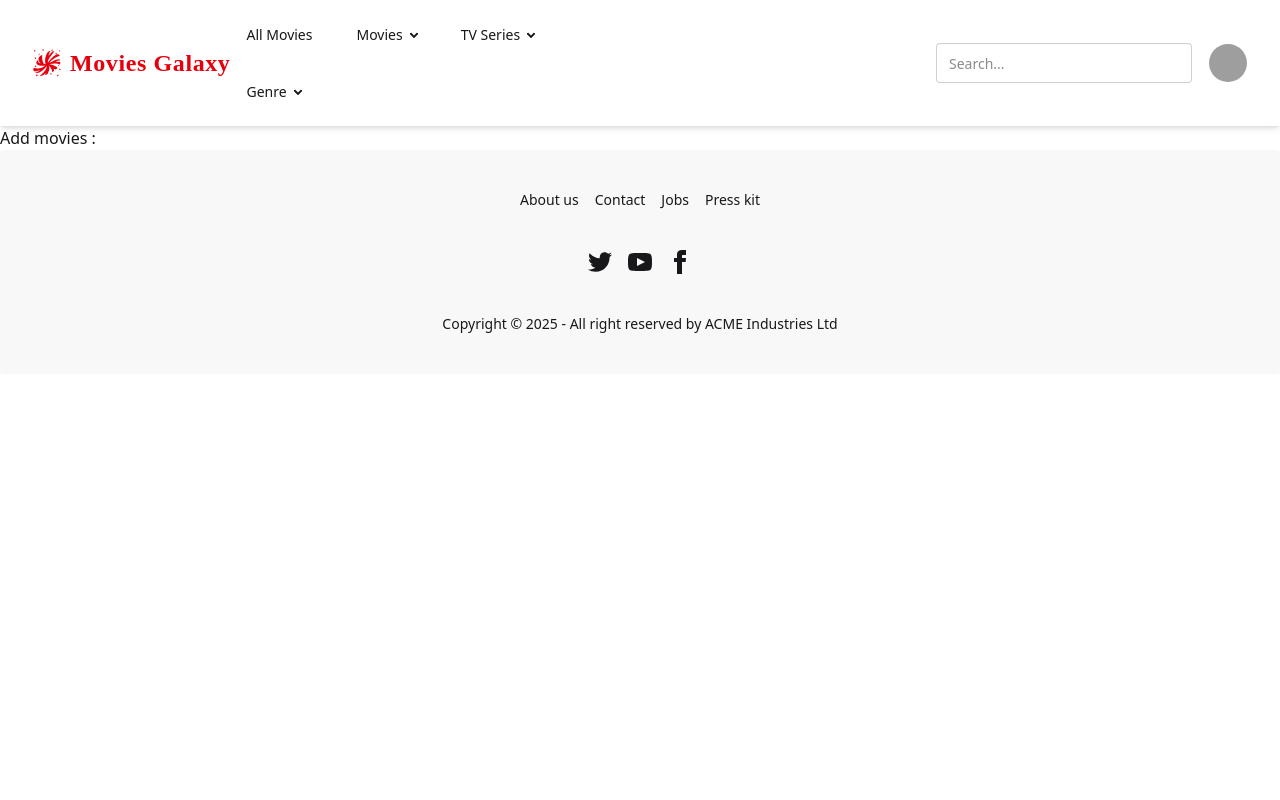
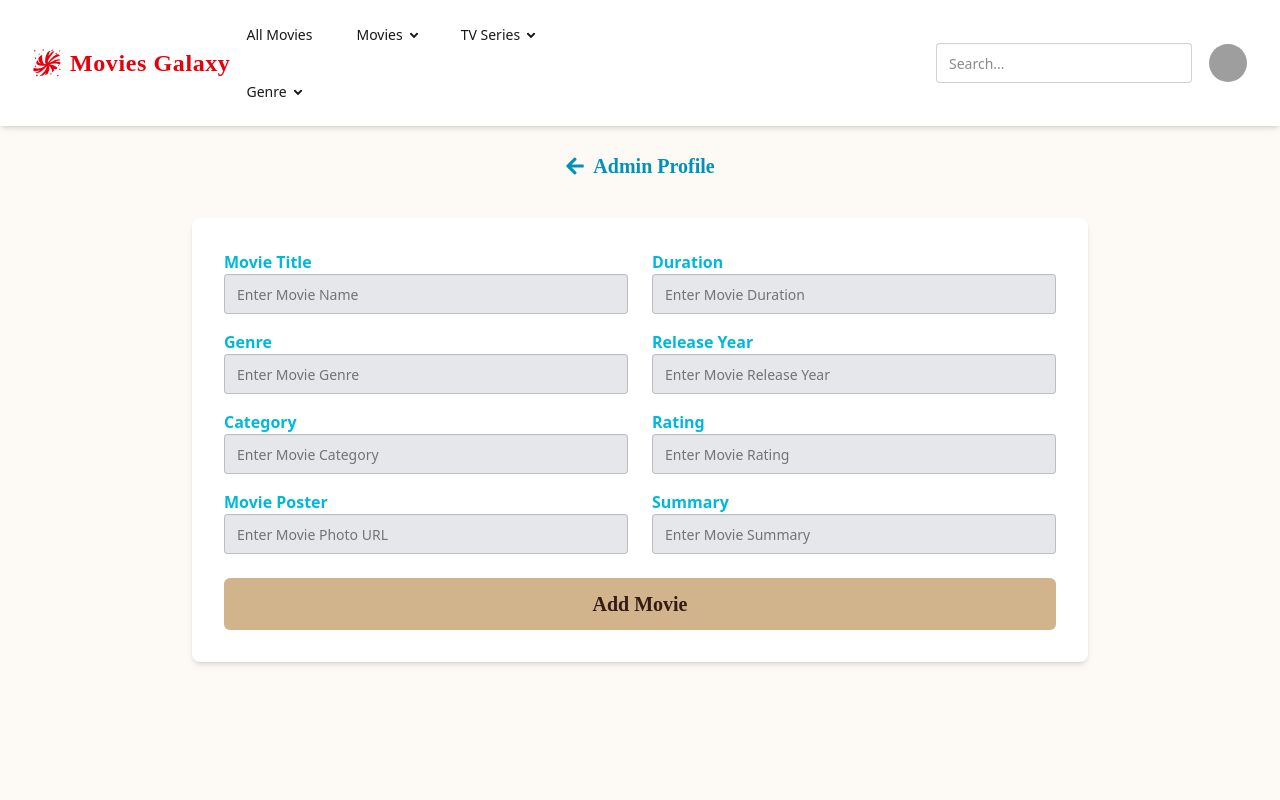
Before and after one commit to Amitkumersarkar/Movies-Galaxy, a React (Vite) app: page /addMovies in a window 1280 px wide. Shown: the top 800 px of the page. Built offline with nearby package versions, Linux system fonts and the light colour scheme; grey boxes are pictures that could not be loaded.

Commit message:
added add movies from

```diff
--- a/src/Pages/AddMovies.jsx
+++ b/src/Pages/AddMovies.jsx
@@ -1,8 +1,122 @@
+import { FaArrowLeft } from "react-icons/fa";
+import { NavLink } from "react-router-dom";
 
 const AddMovies = () => {
+    const handleSubmit = (e) => {
+
+    }
     return (
-        <div>
-            <h2>Add movies : </h2>
+        <div className=" bg-[#FDF9F4] min-h-screen flex flex-col items-center p-5">
+            {/* Back Button */}
+            <NavLink to="/profile">
+                <button
+                    className="btn btn-ghost text-xl bg-transparent text-cyan-600 mb-8 flex items-center gap-2"
+                    style={{ fontFamily: "Rancho, cursive" }}
+                >
+                    <FaArrowLeft />Admin Profile
+                </button>
+            </NavLink>
+            <form
+                onSubmit={handleSubmit}
+                className="w-full max-w-4xl bg-white p-8 rounded-lg shadow-md"
+            >
+                <div className="grid grid-cols-1 md:grid-cols-2 gap-6">
+                    {/* Left Column */}
+                    <div className="flex flex-col gap-4">
+                        <div>
+                            <label className="label text-cyan-500 font-semibold">Movie Title</label>
+                            <input
+                                name="title"
+                                type="text"
+                                placeholder="Enter Movie Name"
+                                className="input input-bordered bg-gray-200 text-black w-full"
+                            />
+                        </div>
+
+                        <div>
+                            <label className="label text-cyan-500 font-semibold">Genre</label>
+                            <input
+                                name="genre"
+                                type="text"
+                                placeholder="Enter Movie Genre "
+                                className="input input-bordered bg-gray-200 text-black w-full"
+                            />
+                        </div>
+
+                        <div>
+                            <label className="label text-cyan-500 font-semibold">Category</label>
+                            <input
+                                name="category"
+                                type="text"
+                                placeholder="Enter Movie Category"
+                                className="input input-bordered bg-gray-200 text-black w-full"
+                            />
+                        </div>
+
+                        <div>
+                            <label className="label text-cyan-500 font-semibold">Movie Poster</label>
+                            <input
+                                name="photo"
+                                type="text"
+                                placeholder="Enter Movie Photo URL"
+                                className="input input-bordered bg-gray-200 text-black w-full"
+                            />
+                        </div>
+                    </div>
+
+                    {/* Right Column */}
+                    <div className="flex flex-col gap-4">
+                        <div>
+                            <label className="label text-cyan-500 font-semibold"> Duration</label>
+                            <input
+                                name=" duration"
+                                type="text"
+                                placeholder="Enter Movie Duration"
+                                className="input input-bordered bg-gray-200 text-black w-full"
+                            />
+                        </div>
+
+                        <div>
+                            <label className="label text-cyan-500 font-semibold">Release Year</label>
+                            <input
+                                name="year"
+                                type="text"
+                                placeholder="Enter Movie Release Year "
+                                className="input input-bordered bg-gray-200 text-black w-full"
+                            />
+                        </div>
+
+                        <div>
+                            <label className="label text-cyan-500 font-semibold">Rating</label>
+                            <input
+                                name="rating"
+                                type="text"
+                                placeholder="Enter Movie Rating"
+                                className="input input-bordered bg-gray-200 text-black w-full"
+                            />
+                        </div>
+
+                        <div>
+                            <label className="label text-cyan-500 font-semibold">Summary</label>
+                            <input
+                                name="summary"
+                                type="text"
+                                placeholder="Enter Movie Summary"
+                                className="input input-bordered bg-gray-200 text-black w-full"
+                            />
+                        </div>
+                    </div>
+                </div>
+
+                {/* Submit Button */}
+                <button
+                    type="submit"
+                    className="mt-6 w-full py-3 bg-[#D2B48C] text-[#331A15] text-xl font-semibold rounded-md hover:bg-[#c9a77b] transition-colors"
+                    style={{ fontFamily: "Rancho, cursive" }}
+                >
+                    Add Movie
+                </button>
+            </form>
         </div>
     );
 };
--- a/src/Pages/AdminProfile.jsx
+++ b/src/Pages/AdminProfile.jsx
@@ -1,9 +1,20 @@
+import { FaArrowRight } from "react-icons/fa";
+import { NavLink } from "react-router-dom";
 
 const AdminProfile = () => {
     return (
-        <div>
-
-        </div>
+        <>
+            <div className="text-center mt-5">
+                <NavLink to="/addMovies">
+                    <button
+                        className="btn btn-ghost text-xl bg-transparent text-cyan-600 mb-8 gap-2"
+                        style={{ fontFamily: "Rancho, cursive" }}
+                    >
+                        Add Movies<FaArrowRight />
+                    </button>
+                </NavLink>
+            </div>
+        </>
     );
 };
 
```
